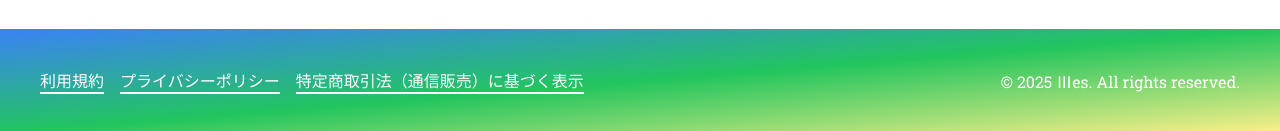
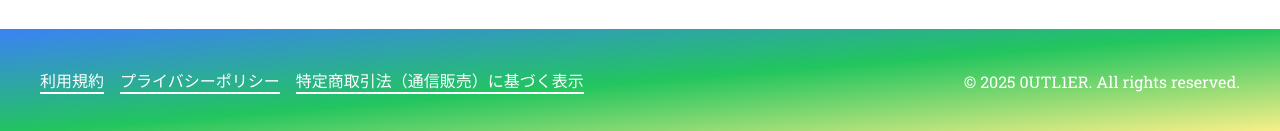
Before and after one commit to joesandao/sns-master-lp, a Next.js app: page / in a window 1280 px wide. Shown: the part 5272-5403 px from the top of the page. Built offline with nearby package versions, Linux system fonts and the light colour scheme.

Commit message:
change: コピーライトも変更

```diff
--- a/src/app/layout.tsx
+++ b/src/app/layout.tsx
@@ -67,7 +67,7 @@ export default function RootLayout({
               <p className="text-white border-b-2 border-white text-base h-[25px]">特定商取引法（通信販売）に基づく表示</p>
             </Link>
           </div>
-          <p className="text-white text-base">© 2025 Ⅲes. All rights reserved.</p>
+          <p className="text-white text-base">© 2025 0UTL1ER. All rights reserved.</p>
         </footer>
       </body>
     </html>
```
